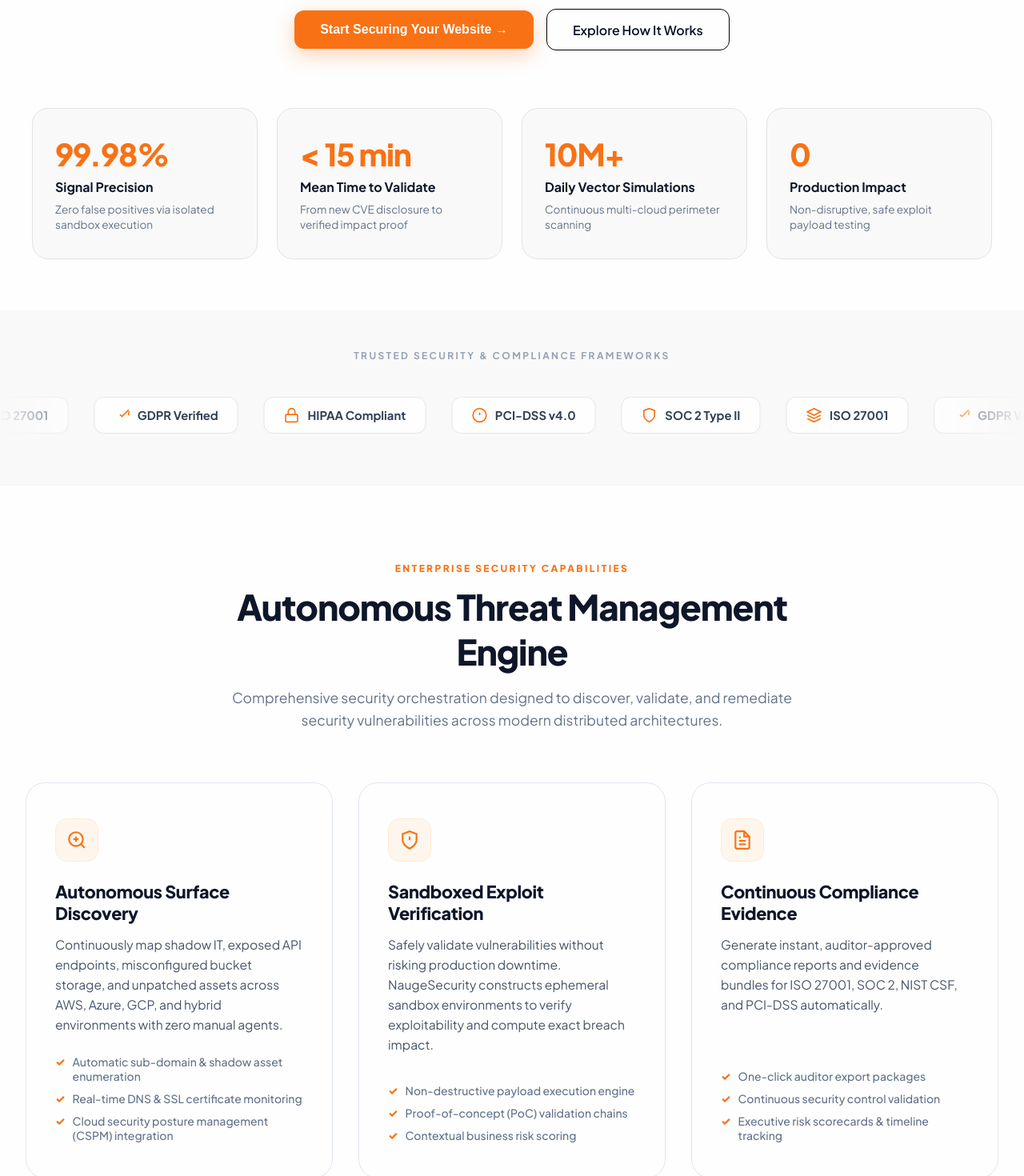
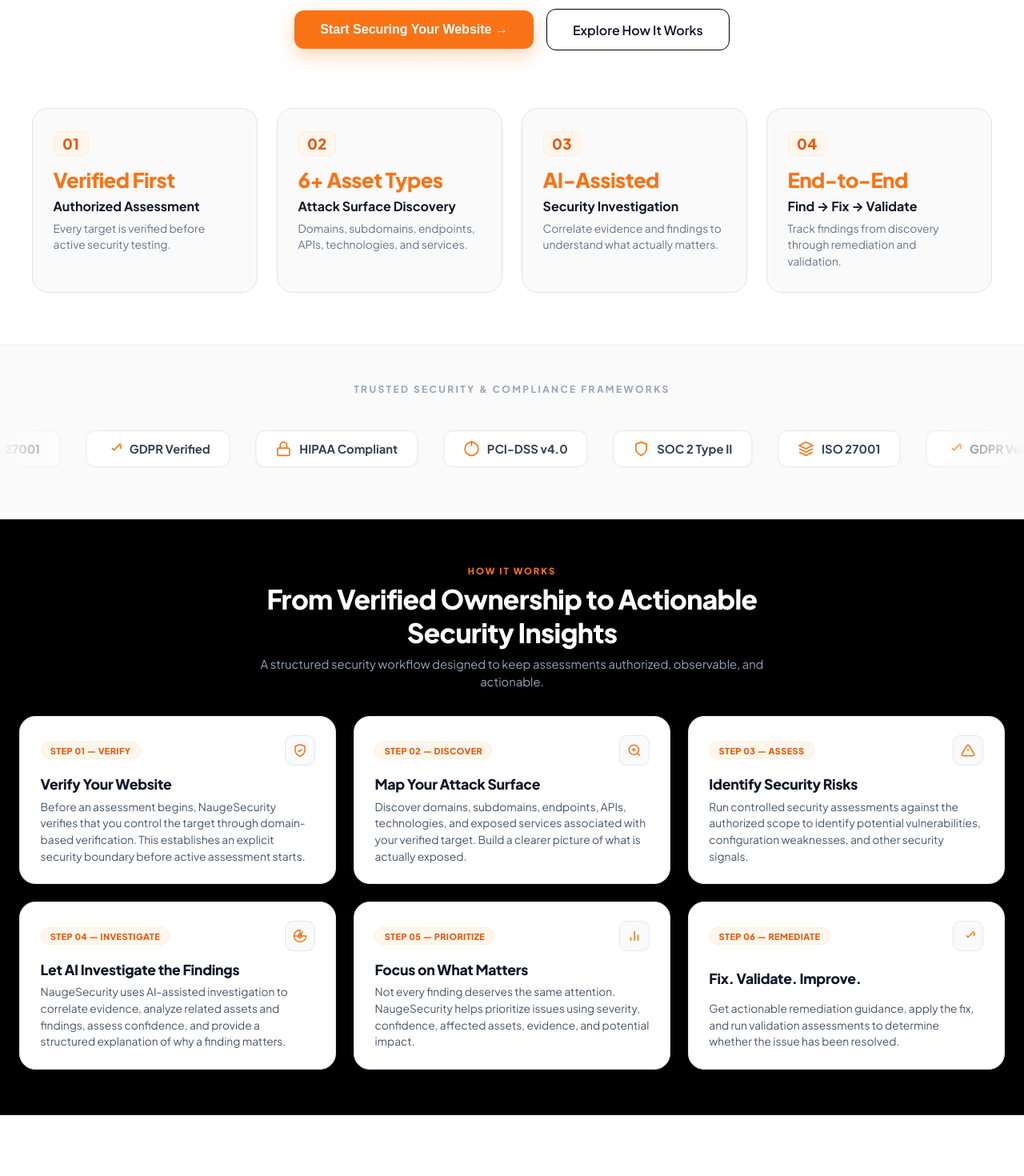
Before and after one commit to unknownmember4u/NaugeSecurity, a React (Vite) app in the folder frontend/: page / in a window 1280 px wide. Shown: the part 1160-2630 px from the top of the page at 80% size. Built offline with nearby package versions, Linux system fonts and the light colour scheme.

Commit message:
added section : how it works

```diff
--- a/frontend/src/app/App.jsx
+++ b/frontend/src/app/App.jsx
@@ -265,7 +265,8 @@ export function App() {
           </div>
 
           <nav className="ent-nav-links">
-            <a href="#platform" className="ent-link">Platform</a>
+
+            <a href="#how-it-works" className="ent-link">How It Works</a>
             <a href="#features" className="ent-link">Capabilities</a>
             <a href="#architecture" className="ent-link">Architecture</a>
             <a href="#compliance" className="ent-link">Compliance</a>
@@ -372,27 +373,31 @@ export function App() {
             {/* Enterprise Key Stats Row */}
             <div className="ent-stats-grid">
               <div className="stat-card">
-                <div className="stat-value">99.98%</div>
-                <div className="stat-label">Signal Precision</div>
-                <div className="stat-desc">Zero false positives via isolated sandbox execution</div>
+                <div className="stat-number-badge">01</div>
+                <div className="stat-value">Verified First</div>
+                <div className="stat-label">Authorized Assessment</div>
+                <div className="stat-desc">Every target is verified before active security testing.</div>
               </div>
 
               <div className="stat-card">
-                <div className="stat-value">&lt; 15 min</div>
-                <div className="stat-label">Mean Time to Validate</div>
-                <div className="stat-desc">From new CVE disclosure to verified impact proof</div>
+                <div className="stat-number-badge">02</div>
+                <div className="stat-value">6+ Asset Types</div>
+                <div className="stat-label">Attack Surface Discovery</div>
+                <div className="stat-desc">Domains, subdomains, endpoints, APIs, technologies, and services.</div>
               </div>
 
               <div className="stat-card">
-                <div className="stat-value">10M+</div>
-                <div className="stat-label">Daily Vector Simulations</div>
-                <div className="stat-desc">Continuous multi-cloud perimeter scanning</div>
+                <div className="stat-number-badge">03</div>
+                <div className="stat-value">AI-Assisted</div>
+                <div className="stat-label">Security Investigation</div>
+                <div className="stat-desc">Correlate evidence and findings to understand what actually matters.</div>
               </div>
 
               <div className="stat-card">
-                <div className="stat-value">0</div>
-                <div className="stat-label">Production Impact</div>
-                <div className="stat-desc">Non-disruptive, safe exploit payload testing</div>
+                <div className="stat-number-badge">04</div>
+                <div className="stat-value">End-to-End</div>
+                <div className="stat-label">Find → Fix → Validate</div>
+                <div className="stat-desc">Track findings from discovery through remediation and validation.</div>
               </div>
             </div>
           </div>
@@ -419,7 +424,7 @@ export function App() {
                   alt: 'HIPAA Compliant'
                 },
                 {
-                  icon: <svg viewBox="0 0 24 24" className="badge-icon" fill="none" stroke="currentColor" strokeWidth="2"><circle cx="12" cy="12" r="10" /><line x1="12" y1="8" x2="12" y2="12" /><line x1="12" y1="16" x2="12.01" y2="16" /></svg>,
+                  icon: <svg viewBox="0 0 24 24" className="badge-icon" fill="none" stroke="currentColor" strokeWidth="2"><circle cx="12" cy="12" r="10" /><line x1="12" y1="8" x2="12" /><line x1="12" y1="16" x2="12.01" y2="16" /></svg>,
                   alt: 'PCI-DSS v4.0'
                 }
               ]}
@@ -427,6 +432,97 @@ export function App() {
               durationOnHover={85}
               gap={32}
             />
+          </div>
+
+          {/* How It Works Section */}
+          <div className="how-it-works-section" id="how-it-works">
+            <div className="section-header">
+              <span className="section-eyebrow">HOW IT WORKS</span>
+              <h3 className="section-title">From Verified Ownership to Actionable Security Insights</h3>
+              <p className="section-subtitle">
+                A structured security workflow designed to keep assessments authorized, observable, and actionable.
+              </p>
+            </div>
+
+            <div className="workflow-steps-grid">
+              <div className="workflow-step-card">
+                <div className="step-card-header">
+                  <span className="step-badge">Step 01 — Verify</span>
+                  <div className="step-icon-box">
+                    <svg viewBox="0 0 24 24" fill="none" stroke="currentColor" strokeWidth="2"><path d="M12 22s8-4 8-10V5l-8-3-8 3v7c0 6 8 10 8 10z" /><path d="m9 12 2 2 4-4" /></svg>
+                  </div>
+                </div>
+                <h4 className="step-title">Verify Your Website</h4>
+                <p className="step-body">
+                  Before an assessment begins, NaugeSecurity verifies that you control the target through domain-based verification. This establishes an explicit security boundary before active assessment starts.
+                </p>
+              </div>
+
+              <div className="workflow-step-card">
+                <div className="step-card-header">
+                  <span className="step-badge">Step 02 — Discover</span>
+                  <div className="step-icon-box">
+                    <svg viewBox="0 0 24 24" fill="none" stroke="currentColor" strokeWidth="2"><circle cx="11" cy="11" r="8" /><line x1="21" y1="21" x2="16.65" y2="16.65" /><line x1="11" y1="8" x2="11" y2="14" /><line x1="8" y1="11" x2="14" y2="11" /></svg>
+                  </div>
+                </div>
+                <h4 className="step-title">Map Your Attack Surface</h4>
+                <p className="step-body">
+                  Discover domains, subdomains, endpoints, APIs, technologies, and exposed services associated with your verified target. Build a clearer picture of what is actually exposed.
+                </p>
+              </div>
+
+              <div className="workflow-step-card">
+                <div className="step-card-header">
+                  <span className="step-badge">Step 03 — Assess</span>
+                  <div className="step-icon-box">
+                    <svg viewBox="0 0 24 24" fill="none" stroke="currentColor" strokeWidth="2"><path d="M10.29 3.86L1.82 18a2 2 0 0 0 1.71 3h16.94a2 2 0 0 0 1.71-3L13.71 3.86a2 2 0 0 0-3.42 0z" /><line x1="12" y1="9" x2="12" y2="13" /><line x1="12" y1="17" x2="12.01" y2="17" /></svg>
+                  </div>
+                </div>
+                <h4 className="step-title">Identify Security Risks</h4>
+                <p className="step-body">
+                  Run controlled security assessments against the authorized scope to identify potential vulnerabilities, configuration weaknesses, and other security signals.
+                </p>
+              </div>
+
+              <div className="workflow-step-card">
+                <div className="step-card-header">
+                  <span className="step-badge">Step 04 — Investigate</span>
+                  <div className="step-icon-box">
+                    <svg viewBox="0 0 24 24" fill="none" stroke="currentColor" strokeWidth="2"><path d="M12 2a10 10 0 1 0 10 10H12V2z" /><path d="M12 12L2.1 12" /><path d="M12 12l4.3-7.5" /><circle cx="12" cy="12" r="3" /></svg>
+                  </div>
+                </div>
+                <h4 className="step-title">Let AI Investigate the Findings</h4>
+                <p className="step-body">
+                  NaugeSecurity uses AI-assisted investigation to correlate evidence, analyze related assets and findings, assess confidence, and provide a structured explanation of why a finding matters.
+                </p>
+              </div>
+
+              <div className="workflow-step-card">
+                <div className="step-card-header">
+                  <span className="step-badge">Step 05 — Prioritize</span>
+                  <div className="step-icon-box">
+                    <svg viewBox="0 0 24 24" fill="none" stroke="currentColor" strokeWidth="2"><line x1="18" y1="20" x2="18" y2="10" /><line x1="12" y1="20" x2="12" y2="4" /><line x1="6" y1="20" x2="6" y2="14" /></svg>
+                  </div>
+                </div>
+                <h4 className="step-title">Focus on What Matters</h4>
+                <p className="step-body">
+                  Not every finding deserves the same attention. NaugeSecurity helps prioritize issues using severity, confidence, affected assets, evidence, and potential impact.
+                </p>
+              </div>
+
+              <div className="workflow-step-card">
+                <div className="step-card-header">
+                  <span className="step-badge">Step 06 — Remediate</span>
+                  <div className="step-icon-box">
+                    <svg viewBox="0 0 24 24" fill="none" stroke="currentColor" strokeWidth="2"><path d="M22 11.08V12a10 10 10 0 1 1-5.93-9.14" /><polyline points="22 4 12 14.01 9 11.01" /></svg>
+                  </div>
+                </div>
+                <h4 className="step-title">Fix. Validate. Improve.</h4>
+                <p className="step-body">
+                  Get actionable remediation guidance, apply the fix, and run validation assessments to determine whether the issue has been resolved.
+                </p>
+              </div>
+            </div>
           </div>
 
           {/* Core Platform Capabilities Grid */}
--- a/frontend/src/styles/background.css
+++ b/frontend/src/styles/background.css
@@ -455,8 +455,11 @@ body,
   background: #fafafa;
   border: 1px solid #e4e4e7;
   border-radius: 20px;
-  padding: 2rem 1.75rem;
+  padding: 1.75rem 1.6rem;
   transition: transform 0.2s ease, border-color 0.2s ease, box-shadow 0.2s ease, background-color 0.2s ease;
+  display: flex;
+  flex-direction: column;
+  justify-content: flex-start;
 }
 
 .stat-card:hover {
@@ -466,11 +469,26 @@ body,
   box-shadow: 0 10px 25px rgba(249, 115, 22, 0.12);
 }
 
+.stat-number-badge {
+  font-size: 1.15rem;
+  font-weight: 800;
+  color: #ea580c;
+  background: #fff7ed;
+  border: 1px solid #ffedd5;
+  padding: 0.2rem 0.65rem;
+  border-radius: 8px;
+  display: inline-block;
+  width: max-content;
+  margin-bottom: 0.85rem;
+  letter-spacing: 0.02em;
+}
+
 .stat-value {
-  font-size: 2.4rem;
+  font-size: 1.6rem;
   font-weight: 800;
   color: #f97316;
-  letter-spacing: -0.03em;
+  letter-spacing: -0.02em;
+  line-height: 1.25;
 }
 
 .stat-label {
@@ -481,10 +499,10 @@ body,
 }
 
 .stat-desc {
-  font-size: 0.85rem;
+  font-size: 0.86rem;
   color: #64748b;
   margin-top: 0.5rem;
-  line-height: 1.45;
+  line-height: 1.5;
 }
 
 /* --------------------------------------------------------------------------
@@ -559,6 +577,7 @@ body,
   0% {
     transform: translateX(0);
   }
+
   100% {
     transform: translateX(-50%);
   }
@@ -1377,10 +1396,12 @@ body,
 }
 
 @keyframes box1 {
+
   0%,
   50% {
     transform: translate(100%, 0);
   }
+
   100% {
     transform: translate(200%, 0);
   }
@@ -1390,19 +1411,23 @@ body,
   0% {
     transform: translate(0, 100%);
   }
+
   50% {
     transform: translate(0, 0);
   }
+
   100% {
     transform: translate(100%, 0);
   }
 }
 
 @keyframes box3 {
+
   0%,
   50% {
     transform: translate(100%, 100%);
   }
+
   100% {
     transform: translate(0, 100%);
   }
@@ -1412,9 +1437,11 @@ body,
   0% {
     transform: translate(200%, 0);
   }
+
   50% {
     transform: translate(200%, 100%);
   }
+
   100% {
     transform: translate(100%, 100%);
   }
@@ -1488,3 +1515,170 @@ body,
   transform: rotateY(180deg) translateZ(calc(var(--size) / 2));
   background: #c2410c;
 }
+
+/* --------------------------------------------------------------------------
+   How It Works Workflow Grid Styles (Compact & Refined White Card Grid)
+   -------------------------------------------------------------------------- */
+.how-it-works-section,
+#how-it-works {
+  width: 100% !important;
+  max-width: 100% !important;
+  background: #000000 !important;
+  color: #ffffff;
+  padding: 3.5rem 1.5rem;
+  border-top: 1px solid #1e293b;
+  border-bottom: 1px solid #1e293b;
+  box-shadow: none !important;
+  margin: 0 !important;
+  position: relative;
+  z-index: 2;
+  box-sizing: border-box;
+}
+
+#how-it-works .section-header {
+  text-align: center;
+  max-width: 680px;
+  margin: 0 auto 2rem;
+}
+
+#how-it-works .section-eyebrow {
+  color: #f97316;
+  font-weight: 800;
+  letter-spacing: 0.18em;
+  font-size: 0.7rem;
+  margin-bottom: 0.4rem;
+}
+
+#how-it-works .section-title {
+  color: #ffffff;
+  font-size: clamp(1.6rem, 2.8vw, 2.1rem);
+  letter-spacing: -0.02em;
+  margin: 0 0 0.5rem;
+  text-shadow: 0 2px 10px rgba(0, 0, 0, 0.9);
+}
+
+#how-it-works .section-subtitle {
+  color: #94a3b8;
+  font-size: 0.925rem;
+  line-height: 1.5;
+}
+
+.workflow-steps-grid {
+  display: grid;
+  grid-template-columns: repeat(3, 1fr);
+  gap: 1.35rem;
+  max-width: 1280px;
+  margin: 2rem auto 0;
+  padding: 0;
+  box-sizing: border-box;
+}
+
+@media (max-width: 1024px) {
+  .workflow-steps-grid {
+    grid-template-columns: repeat(2, 1fr);
+  }
+}
+
+@media (max-width: 640px) {
+  .workflow-steps-grid {
+    grid-template-columns: 1fr;
+  }
+}
+
+.workflow-step-card {
+  background: #ffffff;
+  border: 1px solid #e2e8f0;
+  border-radius: 20px;
+  padding: 1.45rem 1.6rem;
+  transition: all 0.25s cubic-bezier(0.16, 1, 0.3, 1);
+  display: flex;
+  flex-direction: column;
+  justify-content: space-between;
+  min-height: 165px;
+  position: relative;
+  overflow: hidden;
+  box-shadow: 0 2px 12px rgba(0, 0, 0, 0.16);
+  box-sizing: border-box;
+}
+
+.workflow-step-card::before {
+  content: '';
+  position: absolute;
+  top: 0;
+  left: 0;
+  right: 0;
+  height: 4px;
+  background: linear-gradient(90deg, #ea580c, #f97316, #fb923c);
+  opacity: 0;
+  transition: opacity 0.25s ease;
+}
+
+.workflow-step-card:hover {
+  border-color: #fdba74;
+  background: #ffffff;
+  box-shadow: 0 12px 28px rgba(249, 115, 22, 0.22);
+  transform: translateY(-3px);
+}
+
+.workflow-step-card:hover::before {
+  opacity: 1;
+}
+
+.step-card-header {
+  display: flex;
+  align-items: center;
+  justify-content: space-between;
+  margin-bottom: 0.75rem;
+}
+
+.step-badge {
+  font-size: 0.68rem;
+  font-weight: 800;
+  color: #ea580c;
+  background: #fff7ed;
+  border: 1px solid #ffedd5;
+  padding: 0.22rem 0.7rem;
+  border-radius: 999px;
+  letter-spacing: 0.04em;
+  text-transform: uppercase;
+}
+
+.step-icon-box {
+  width: 36px;
+  height: 36px;
+  background: #f8fafc;
+  border: 1px solid #e2e8f0;
+  border-radius: 10px;
+  color: #f97316;
+  display: flex;
+  align-items: center;
+  justify-content: center;
+  transition: all 0.2s ease;
+}
+
+.workflow-step-card:hover .step-icon-box {
+  background: #fff7ed;
+  border-color: #ffedd5;
+  color: #ea580c;
+}
+
+.step-icon-box svg {
+  width: 18px;
+  height: 18px;
+}
+
+.step-title {
+  font-size: 1.1rem;
+  font-weight: 800;
+  color: #0f172a;
+  margin: 0 0 0.4rem;
+  line-height: 1.3;
+  letter-spacing: -0.015em;
+}
+
+.step-body {
+  font-size: 0.86rem;
+  color: #475569;
+  line-height: 1.5;
+  margin: 0;
+}
```
Also changed, not shown: 5 other files (tests, documents, lock files or other folders).
